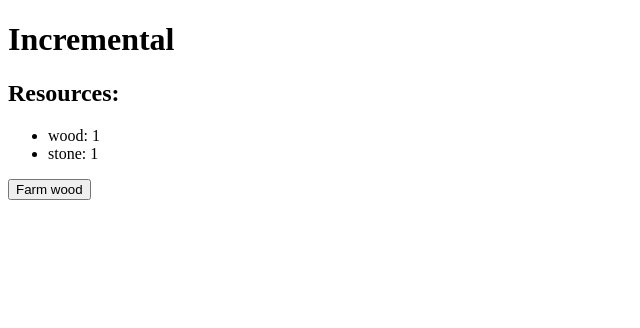
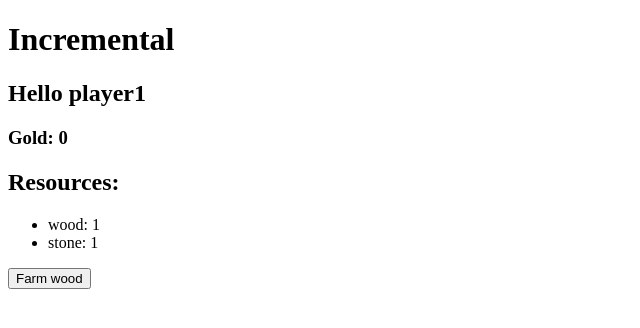
Before and after one commit to menzaaa/incremental, an Angular app: page / in a window 1280 px wide. Shown: the top 328 px of the page, without its empty margins (0-640 px from the left). Built offline with nearby package versions, Linux system fonts and the light colour scheme.

Commit message:
Added player object

```diff
--- a/src/app/app.module.ts
+++ b/src/app/app.module.ts
@@ -8,6 +8,7 @@ import { HttpClientInMemoryWebApiModule } from 'angular-in-memory-web-api';
 
 import { AppComponent } from './app.component';
 import { ResourceService } from './resource.service';
+import { PlayerService } from './player.service';
 import { FarmingComponent } from './farming/farming.component';
 
 
@@ -21,7 +22,10 @@ import { FarmingComponent } from './farming/farming.component';
     HttpClientModule,
     // InMemoryWebApiModule
   ],
-  providers: [ ResourceService ],
+  providers: [
+	ResourceService,
+	PlayerService
+  ],
   bootstrap: [AppComponent]
 })
 export class AppModule { }
--- a/src/app/farming/farming.component.html
+++ b/src/app/farming/farming.component.html
@@ -1,3 +1,6 @@
+<h2>Hello {{ players.name }}</h2>
+<h3>Gold: {{ players.gold }}</h3>
+
 <h2>Resources:</h2>
 <ul>
 	<li *ngFor="let resource of resources">
--- a/src/app/farming/farming.component.ts
+++ b/src/app/farming/farming.component.ts
@@ -1,6 +1,7 @@
 import { Component, OnInit } from '@angular/core';
 import { Resource } from '../resource';
 import { ResourceService } from '../resource.service';
+import { PlayerService } from '../player.service';
 
 @Component({
 	selector: 'app-farming',
@@ -10,11 +11,14 @@ import { ResourceService } from '../resource.service';
 export class FarmingComponent implements OnInit {
 
 	resources: Resource[];
+	players: Player[];
 
-	constructor(private resourceService: ResourceService) { }
+	constructor(private resourceService: ResourceService, private playerService: PlayerService) { }
 
 	ngOnInit() {
 		this.resources = this.resourceService.getResources();
+		//its a player now, just made array for future.
+		this.players = this.playerService.getPlayers()[0];
 		this.updateResources();
 	}
 
--- /dev/null
+++ b/src/app/mock-players.ts
@@ -0,0 +1,5 @@
+import { Player } from './player';
+
+export const PLAYERS: Player[] = [
+	{ id: 1, name: 'player1', gold: 0}
+]
--- /dev/null
+++ b/src/app/player.service.ts
@@ -0,0 +1,18 @@
+import { Injectable } from '@angular/core';
+import { Player } from './player';
+import { PLAYERS } from './mock-players';
+
+@Injectable()
+export class PlayerService {
+
+	players: Player[];
+
+	constructor() {
+		this.players = PLAYERS;
+	}
+
+	getPlayers(): Players[]{
+		return this.players;
+	}
+
+}
--- /dev/null
+++ b/src/app/player.ts
@@ -0,0 +1,5 @@
+export class Player {
+	name: string;
+	gold: number;
+	exp: number;
+}
```
Also changed, not shown: 1 other file (tests, documents, lock files or other folders).
